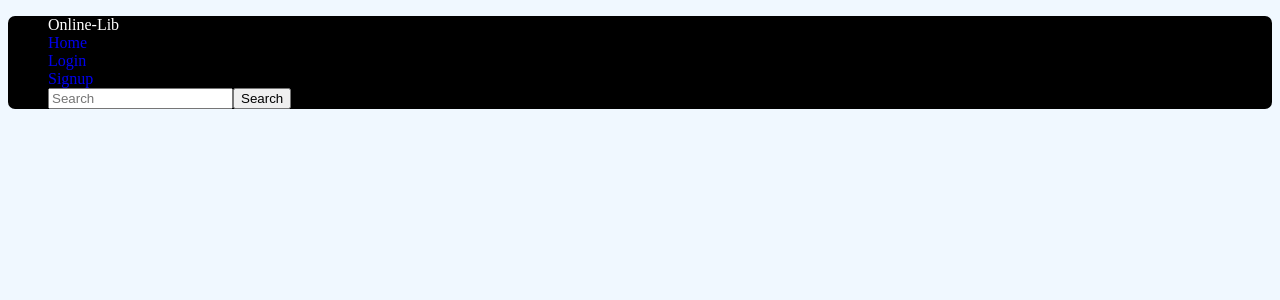
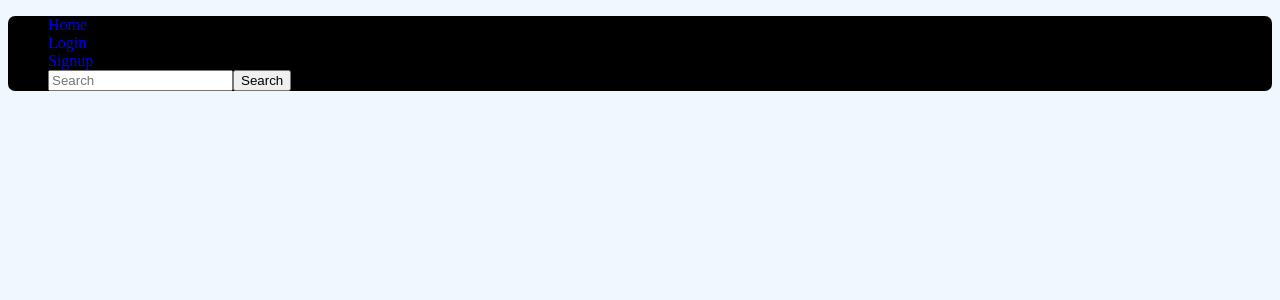
Before and after one commit to kunalavghade/Online-Library, a Django app: page / in a window 1280 px wide. Shown: the top 300 px of the page. Run offline with Django 3.2, Linux system fonts and the light colour scheme.

Commit message:
removed logo

```diff
--- a/Onlinelib/templates/index.html
+++ b/Onlinelib/templates/index.html
@@ -9,7 +9,7 @@
     <body>
         <nav class="navbar">
             <ol>
-                <li>Online-Lib</li>
+
                 <li><a href="#">Home</a></li>
                 <li><a href="#">Login</a></li>
                 <li><a href="#">Signup</a></li>
```
